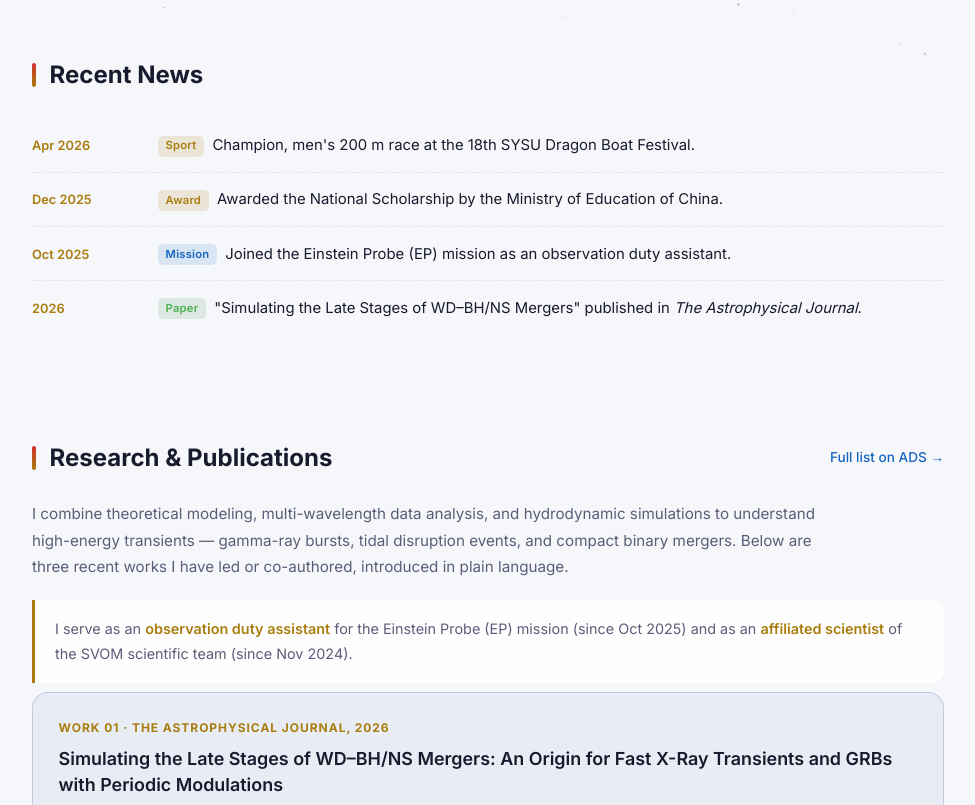
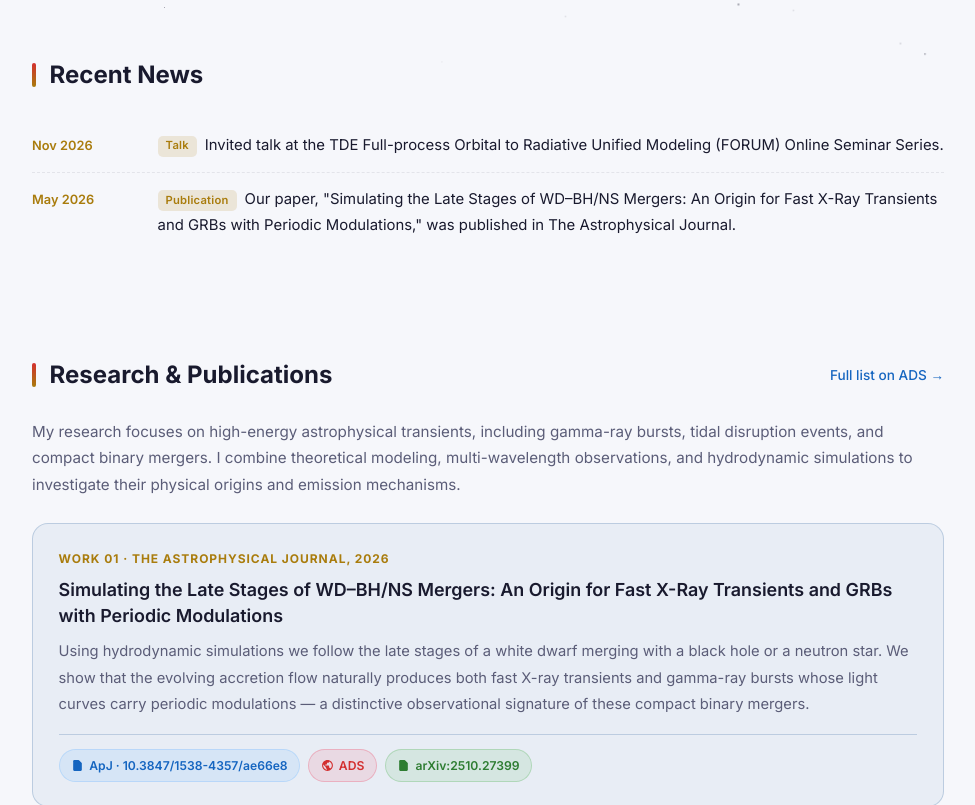
Before and after one commit to Chenjp3/chenjp3.github.io, a plain HTML site: page index.html in a window 1280 px wide. Shown: the part 733-1538 px from the top of the page, without its empty margins (152-1127 px from the left). Drawn offline with Linux system fonts and the light colour scheme; animation ran at ten frames a second.

Commit message:
Update index.html

```diff
--- a/index.html
+++ b/index.html
@@ -409,41 +409,27 @@
     <h2 class="section-title">Recent News</h2>
     <div class="news-list reveal">
       <div class="news-item">
-        <span class="news-date">Apr 2026</span>
-        <span class="news-body"><span class="news-tag award">Sport</span>Champion, men's 200&nbsp;m race at the 18th SYSU Dragon Boat Festival.</span>
+        <span class="news-date">Nov 2026</span>
+        <span class="news-body"><span class="news-tag award">Talk</span>Invited talk at the TDE Full-process Orbital to Radiative Unified Modeling (FORUM) Online Seminar Series.</span>
       </div>
       <div class="news-item">
-        <span class="news-date">Dec 2025</span>
-        <span class="news-body"><span class="news-tag award">Award</span>Awarded the National Scholarship by the Ministry of Education of China.</span>
-      </div>
-      <div class="news-item">
-        <span class="news-date">Oct 2025</span>
-        <span class="news-body"><span class="news-tag mission">Mission</span>Joined the Einstein Probe (EP) mission as an observation duty assistant.</span>
-      </div>
-      <div class="news-item">
-        <span class="news-date">2026</span>
-        <span class="news-body"><span class="news-tag paper">Paper</span>"Simulating the Late Stages of WD–BH/NS Mergers" published in <em>The Astrophysical Journal</em>.</span>
+        <span class="news-date">May 2026</span>
+        <span class="news-body"><span class="news-tag award">Publication</span>Our paper, "Simulating the Late Stages of WD–BH/NS Mergers: An Origin for Fast X-Ray Transients and GRBs with Periodic Modulations," was published in The Astrophysical Journal.</span>
       </div>
     </div>
   </section>
 
-  <section class="section" id="research">
+   <section class="section" id="research">
     <h2 class="section-title">Research &amp; Publications
       <a class="more" href="https://ui.adsabs.harvard.edu/public-libraries/_Zy84FO7ReatnvwxYvLtVA" target="_blank" rel="noopener">Full list on ADS →</a>
     </h2>
 
-    <p class="reveal" style="font-size:0.95rem;color:var(--muted);margin-bottom:1.2rem;max-width:820px;">
-      I combine theoretical modeling, multi-wavelength data analysis, and hydrodynamic
-      simulations to understand high-energy transients — gamma-ray bursts, tidal disruption
-      events, and compact binary mergers. Below are three recent works I have led or
-      co-authored, introduced in plain language.
+    <p class="reveal" style="font-size:0.95rem;color:var(--muted);margin-bottom:1.5rem;">
+      My research focuses on high-energy astrophysical transients, including gamma-ray bursts,
+      tidal disruption events, and compact binary mergers. I combine theoretical modeling,
+      multi-wavelength observations, and hydrodynamic simulations to investigate their physical
+      origins and emission mechanisms.
     </p>
-
-    <div class="mission-note reveal">
-      I serve as an <strong>observation duty assistant</strong> for the Einstein Probe (EP)
-      mission (since Oct 2025) and as an <strong>affiliated scientist</strong> of the SVOM
-      scientific team (since Nov 2024).
-    </div>
 
     <div class="work reveal">
       <div class="work-index">Work 01 · The Astrophysical Journal, 2026</div>
@@ -526,6 +512,11 @@
 
     <h3 style="font-size:1rem;font-weight:600;margin-bottom:0.8rem;color:var(--text);">Selected Talks</h3>
     <div class="simple-list reveal" style="margin-bottom:1.6rem;">
+      <div class="simple-item">
+        <span class="label">Contributed talk, TDE Full-process Orbital to Radiative Unified Modeling (FORUM) Online Seminar Series
+          <small>TDE FORUM Academic Exchange Team · Online (Tencent Meeting) </small></span>
+        <span class="date">Nov 2026</span>
+      </div>
       <div class="simple-item">
         <span class="label">Contributed talk, 3rd Shen Kuo Academic Symposium of the Chinese Astronomical Society
           <small>Chinese Astronomical Society · Zhuhai, China</small></span>
```
